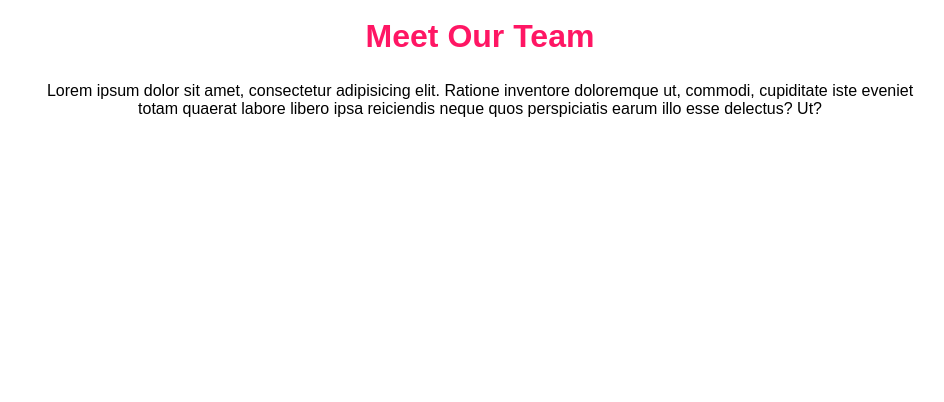
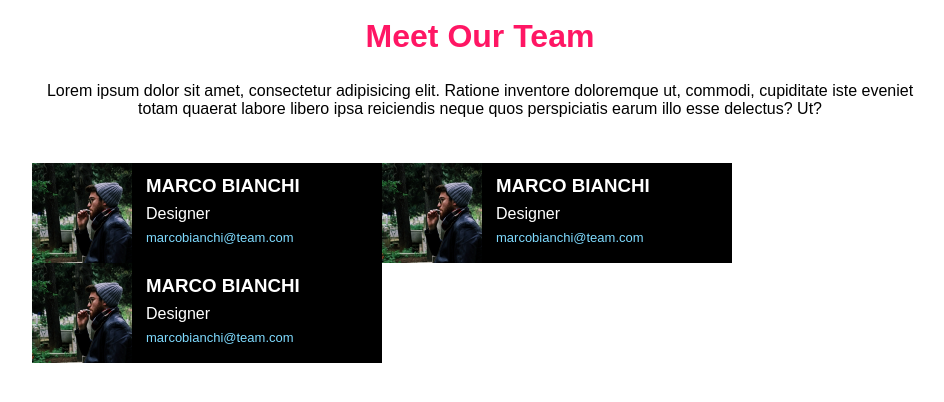
Before and after one commit to VolxDarkTV/html-css-float-cards, a plain HTML site: page index.html in a window 1280 px wide. Shown: the whole page, without its empty margins (160-1104 px from the left). Drawn offline with Linux system fonts and the light colour scheme.

Commit message:
main boxs

```diff
--- a/css/style.css
+++ b/css/style.css
@@ -8,8 +8,13 @@ body{
     font-family: Arial, Helvetica, sans-serif;
     font-size: 16px;
 }
+.clearfix{
+    content: "";
+    display: table;
+    clear: both;
+}
 /* header */
-    /* general */
+    /* general page set header & main */
 .h-page-center{
     margin: 0% 15% 0%;
 }
@@ -17,10 +22,45 @@ body{
 .title{
     text-align: center;
     font-size: 32px;
-    padding: 2% 0% 3% 0%;
+    margin: 2% 0% 3% 0%;
     color: rgb(255, 22, 100);
 
 }
 .subtitle{
     text-align: center;
 }
+/* main */
+.row{
+    margin-top: 5%;
+}
+.col{
+    float: left;
+    width: 350px;
+    height: 100px;
+    background-color: black;
+}
+/* profiles */
+.profile-images{
+    height: 100px;
+    float: left;
+}
+.profile-info{
+    float: left;
+    padding-left: 4%;
+}
+.title-profile, .profession-title-profile{
+    color: #fff;
+}
+.title-profile{
+    margin-top: 8%;
+}
+.profession-title-profile{
+    margin-top: 5%;
+}
+.email{
+    display: block;
+    margin-top: 5%;
+    font-size: small;
+    text-decoration: none;
+    color: rgb(127, 219, 255);
+}
--- a/index.html
+++ b/index.html
@@ -20,17 +20,71 @@
         </section>
     </header>
     <!-- main page -->
+    <main>
+        <!-- section box -->
+        <section class="h-page-center">
+            <!-- row -->
+            <div class="row clearfix">
 
-        <!-- section -->
+                <!-- column -->
+                <div class="col">
+                    <img class="profile-images" src="img/male1.png" alt="male1">
 
-            <!-- row -->
-                <!-- col -->
-                <!-- col -->
-                <!-- col -->
-            <!-- row -->
-                <!-- col -->
-                <!-- col -->
-                <!-- col -->
+                    <!-- info profiles -->
+                    <section class="profile-info">
+                        <h3 class="title-profile">
+                            MARCO BIANCHI
+                        </h3>
+                        <article class="profession-title-profile">
+                            Designer
+                        </article>
+                        <a class="email" href="">
+                            marcobianchi@team.com
+                        </a>
+                    </section>
+                </div>
+
+                <!-- column -->
+                <div class="col">
+                    <img class="profile-images" src="img/male1.png" alt="male1">
+
+                    <!-- info profiles -->
+                    <section class="profile-info">
+                        <h3 class="title-profile">
+                            MARCO BIANCHI
+                        </h3>
+                        <article class="profession-title-profile">
+                            Designer
+                        </article>
+                        <a class="email" href="">
+                            marcobianchi@team.com
+                        </a>
+                    </section>
+                </div>
+
+                <!-- column -->
+                <div class="col">
+                    <img class="profile-images" src="img/male1.png" alt="male1">
+
+                    <!-- info profiles -->
+                    <section class="profile-info">
+                        <h3 class="title-profile">
+                            MARCO BIANCHI
+                        </h3>
+                        <article class="profession-title-profile">
+                            Designer
+                        </article>
+                        <a class="email" href="">
+                            marcobianchi@team.com
+                        </a>
+                    </section>
+                </div>
+
+            </div>
+
+
+        </section>
+    </main>
 
     <!-- footer (clear) -->
 
```
